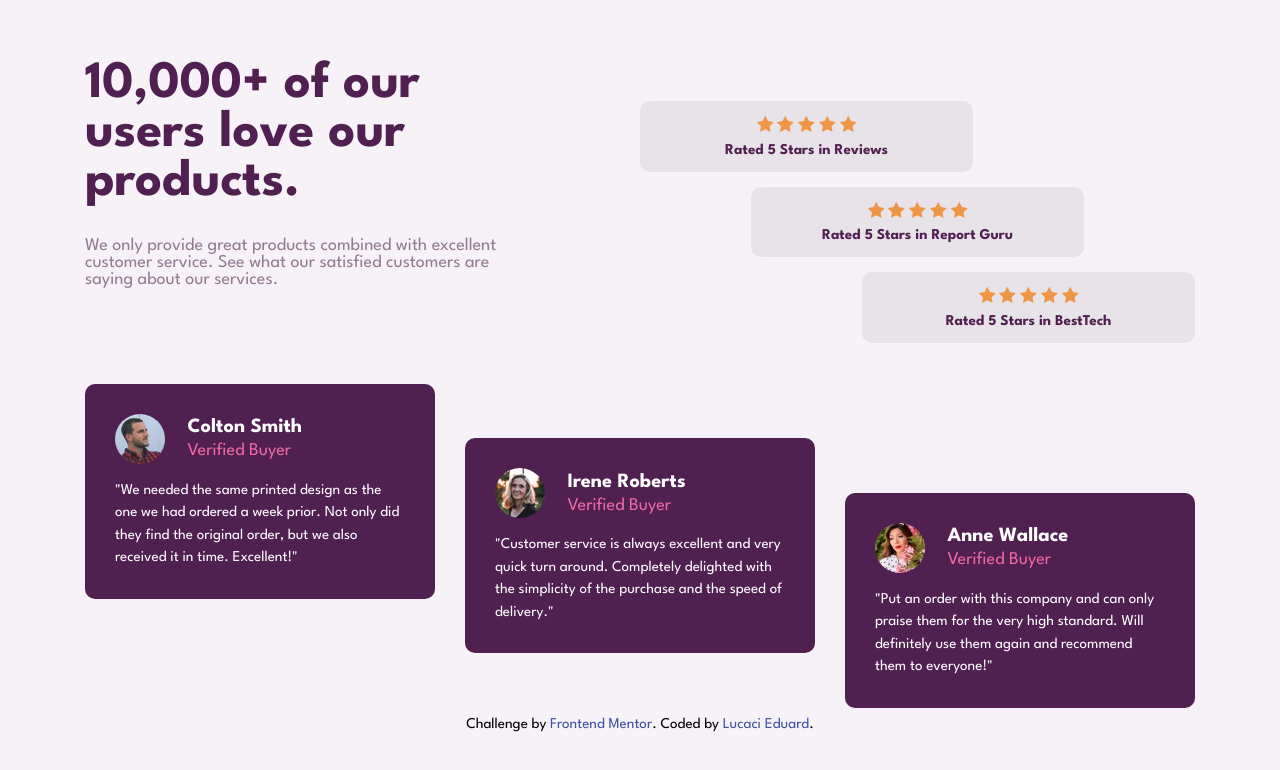
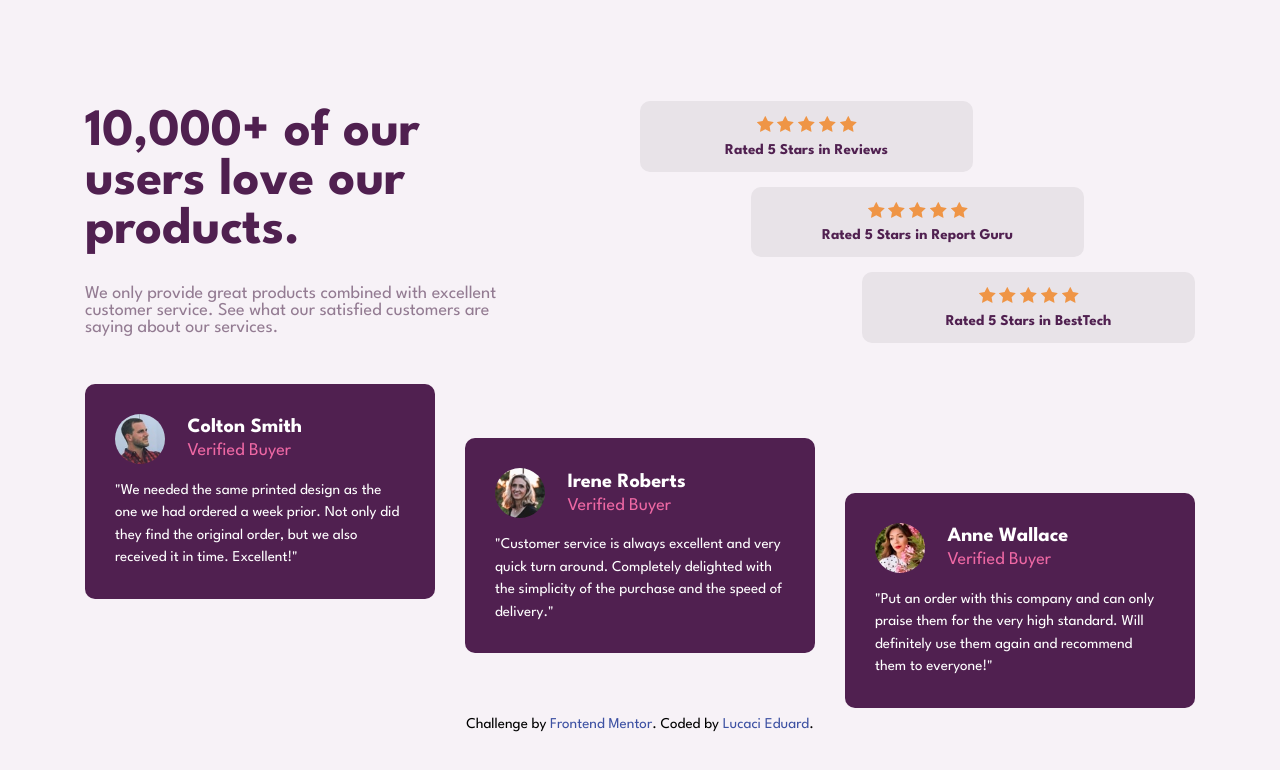
Before and after one commit to lucacieduard/social-proof-section, a plain HTML site: page index.html in a window 1280 px wide. Drawn offline with Linux system fonts and the light colour scheme.

Commit message:
Update styles.css

```diff
--- a/styles.css
+++ b/styles.css
@@ -112,7 +112,7 @@ body{
         grid-column: 1;
         grid-row:1;
         width:80%;
-        justify-content: flex-start;
+        justify-content: center;
     }
 
     .rating-container{
@@ -131,6 +131,7 @@ body{
     .rating-container{
         grid-row:1;
         grid-column: 2;
+        justify-content: center;
     }
 
     .review{
```
